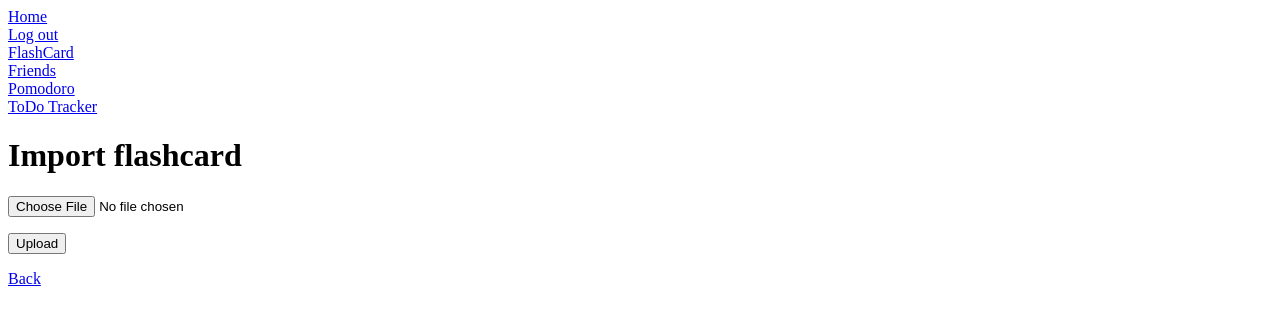
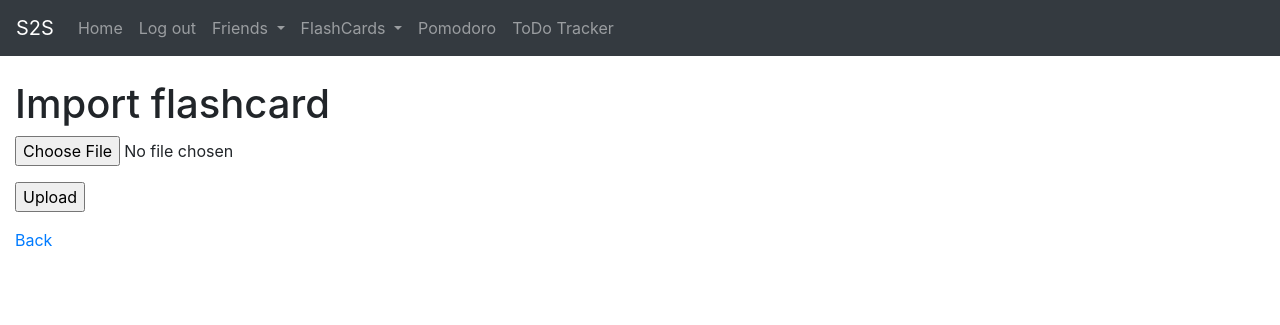
Before and after one commit to abdullahw1/Study2Success, a Flask app: page /import-flashcard in a window 1280 px wide. Shown: the top 325 px of the page. Run offline with Flask 2, Linux system fonts and the light colour scheme; the visitor is signed in with stand-in values (Sample User, id 1); some libraries are stand-ins or nearby versions.

Commit message:
Added bootstrap support

```diff
--- a/app/myapp/routes.py
+++ b/app/myapp/routes.py
@@ -2,11 +2,12 @@ from flask import render_template, flash, redirect, url_for, request, jsonify, a
 from werkzeug.security import generate_password_hash
 from flask_login import current_user, login_user, logout_user, login_required
 
-from myapp import myapp_obj, db
+from myapp import myapp_obj, db, nav
 from myapp.forms import SignupForm, LoginForm, FlashCardForm, UploadMarkdownForm, SearchForm
 from myapp.models import User, FlashCard, Friend, FriendStatusEnum, Todo
 from myapp.models import get_friend_status
 from myapp.mdparser import md2flashcard
+
 
 @myapp_obj.route("/")
 def home():
@@ -69,7 +70,7 @@ def add_flashcard():
     return render_template("/add-flashcard.html", form=form)
 
 
-@myapp_obj.route("/my-flashcard")
+@myapp_obj.route("/my-flashcards")
 @login_required
 def show_flashcard():
     # cards = FlashCard.query.filter_by(user_id = current_user.get_id()).all()
@@ -77,7 +78,7 @@ def show_flashcard():
     if ordered_cards is None:
         flash("You don't have any flashcards. Please create one")
         return redirect(url_for("add_flashcard"))
-    return render_template("my-flashcard.html", ordered_cards=ordered_cards)
+    return render_template("my-flashcards.html", ordered_cards=ordered_cards)
 
 
 @myapp_obj.route("/import-flashcard", methods=['GET', 'POST'])
@@ -95,6 +96,14 @@ def import_flashcard():
         flash(f'Uploaded file {f.filename} into flashcards')
         return redirect(url_for("show_flashcard"))
     return render_template("import-flashcard.html", form=form)
+
+
+@myapp_obj.route("/learn-flashcard", methods=['GET', 'POST'])
+@login_required
+def learn_flashcard():
+    # Not implemented yet, redirect back
+    return redirect(url_for("show_flashcard"))
+
 
 # Friends
 @myapp_obj.route("/my-friends", methods=['GET', 'POST'])
--- a/app/myapp/templates/add-flashcard.html
+++ b/app/myapp/templates/add-flashcard.html
@@ -23,5 +23,5 @@
 
     <p>{{ form.add() }}</p>
 </form>
-<a href="/my-flashcard">Back</a>
+<a href="/my-flashcards">Back</a>
 {% endblock %}
--- a/app/myapp/templates/base.html
+++ b/app/myapp/templates/base.html
@@ -1,28 +1,74 @@
-<!DOCTYPE html>
-<html>
+<!doctype html>
+<html lang="en">
+    <head>
+        {% block head %}
+        <!-- Required meta tags -->
+        <meta charset="utf-8">
+        <meta name="viewport" content="width=device-width, initial-scale=1, shrink-to-fit=no">
 
-<head>
+        {% block styles %}
+            <!-- Bootstrap CSS -->
+            {{ bootstrap.load_css() }}
+            <link rel="stylesheet" type="text/css" href="{{url_for('static', filename='base.css')}}">
+        {% endblock %}
+
+        <title>
             {% if title %}
-    <title>{{title}}</title>
+                {{title}}
             {% else %}
-    <title>S2S</title>
+                S2S
             {% endif %}
+        </title>
+        {% endblock %}
     </head>
+    <body>
+        {% block nav %}
+        <nav class="navbar navbar-expand-lg navbar-dark bg-dark">
+            <a class="navbar-brand" href="/">S2S</a>
+            <button class="navbar-toggler" type="button" data-toggle="collapse" data-target="#navbarSupportedContent" aria-controls="navbarSupportedContent" aria-expanded="false" aria-label="Toggle navigation">
+              <span class="navbar-toggler-icon"></span>
+            </button>
 
-<body>
-    <div>
-        <a href="/">Home</a> <br>
+            <div class="collapse navbar-collapse" id="navbarSupportedContent">
+              <ul class="navbar-nav mr-auto">
+                <li class="nav-item"><a class="nav-link" href="/">Home</a></li>
                 {% if current_user.is_authenticated %}
-        <a href="/logout">Log out</a> <br>
-        <a href="/my-flashcard">FlashCard</a> <br>
-        <a href="/my-friends">Friends</a> <br>
-        <a href="/pomodoro">Pomodoro</a> <br>
-        <a href="/todo">ToDo Tracker</a> <br>
+                <li class="nav-item"><a class="nav-link" href="/logout">Log out</a></li>
+                <li class="nav-item dropdown">
+                    <a class="nav-link dropdown-toggle" href="#" id="navbarDropdown" role="button" data-toggle="dropdown" aria-haspopup="true" aria-expanded="false">
+                      Friends
+                    </a>
+                    <div class="dropdown-menu" aria-labelledby="navbarDropdown">
+                      <a class="dropdown-item" href="/my-friends">My Friends</a>
+                      <div class="dropdown-divider"></div>
+                      <a class="dropdown-item" href="/add-friend">Add Friend</a>
+                    </div>
+                </li>
+                <li class="nav-item dropdown">
+                    <a class="nav-link dropdown-toggle" href="#" id="navbarDropdown" role="button" data-toggle="dropdown" aria-haspopup="true" aria-expanded="false">
+                        FlashCards
+                    </a>
+                    <div class="dropdown-menu" aria-labelledby="navbarDropdown">
+                      <a class="dropdown-item" href="/my-flashcards">My Flashcards</a>
+                      <div class="dropdown-divider"></div>
+                      <a class="dropdown-item" href="/add-flashcard">Create a Flashcard</a>
+                      <a class="dropdown-item" href="/import-flashcard">Import from Markdown</a>
+                      <a class="dropdown-item" href="/learn-flashcard">Learn Flashcards</a>
+                    </div>
+                </li>
+                <li class="nav-item"><a class="nav-link" href="/pomodoro">Pomodoro</a></li>
+                <li class="nav-item"><a class="nav-link" href="/todo">ToDo Tracker</a></li>
                 {% else %}
-        <a href="/signup">Sign up</a> <br>
-        <a href="/login"> Log In</a> <br>
+                <li class="nav-item"><a class="nav-link" href="/signup">Sign up</a></li>
+                <li class="nav-item"></li><a class="nav-link" href="/login"> Log In</a></li>
                 {% endif %}
+              </ul>
             </div>
+          </nav>
+        {% endblock %}
+
+        <!-- Your page content -->
+        <div class="container-fluid">
             {% with messages = get_flashed_messages() %}
             {% if messages %}
             <ul>
@@ -32,6 +78,14 @@
             </ul>
             {% endif %}
             {% endwith %}
+            <br>
             {% block content %}
             {% endblock %}
+        </div>
+
+        {% block scripts %}
+            <!-- Optional JavaScript -->
+            {{ bootstrap.load_js() }}
+        {% endblock %}
     </body>
+</html>
--- a/app/myapp/templates/import-flashcard.html
+++ b/app/myapp/templates/import-flashcard.html
@@ -8,6 +8,6 @@
     {% for error in form.file.errors %}
     <li style="color: red;">{{ error }}</li>
     {% endfor %}
-    <a href="/my-flashcard">Back</a>
+    <a href="/my-flashcards">Back</a>
 </form>
 {% endblock %}
--- a/app/myapp/templates/loggedin.html
+++ b/app/myapp/templates/loggedin.html
@@ -2,7 +2,7 @@
 {% block content %}
 <h1>Hi you are logged in</h1>
 <ul>
-    <a href="/my-flashcard">FlashCard</a>
+    <a href="/my-flashcards">FlashCard</a>
     <li>Notes</li>
     <li>Time Management</li>
 </ul>
--- a/app/myapp/templates/my-flashcard.html
+++ b/app/myapp/templates/my-flashcards.html
@@ -7,5 +7,5 @@
 {% endfor %}
 <a href="add-flashcard">Create</a>
 <a href='import-flashcard'>Import</a>
-<a href="/learn-flashcard">Learn</a>
+<a href="learn-flashcard">Learn</a>
 {% endblock %}
--- a/requirements.txt
+++ b/requirements.txt
@@ -8,3 +8,4 @@ ipython-genutils==0.2.0
 SQLAlchemy==1.4.25
 Werkzeug==2.0.1
 WTForms==2.3.3
+Bootstrap-Flask==1.8.0
```
Also changed, not shown: app/myapp/__init__.py (+12 -0 lines), app/myapp/static/base.css (added). Lines whose indentation alone changed are shown as unchanged.
